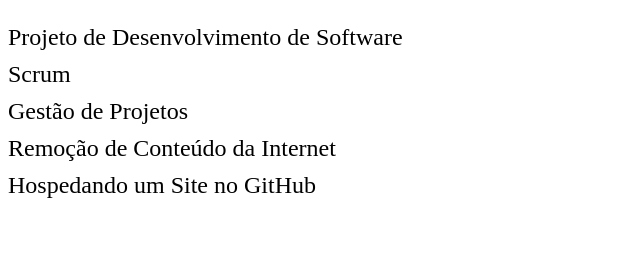
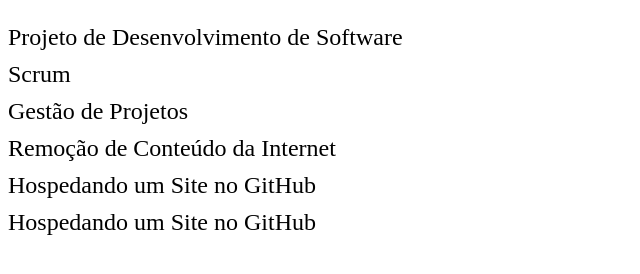
Before and after one commit to marcelovictorio/MarkMap, a plain HTML site: page index.html in a window 1280 px wide. Shown: the whole page, without its empty margins (0-640 px from the left). Drawn offline with Linux system fonts and the light colour scheme.

Commit message:
Update index.html

```diff
--- a/index.html
+++ b/index.html
@@ -26,6 +26,8 @@
     <li><a href="Gestão de Projetos.html">Gestão de Projetos</a></li>
     <li><a href="Remoção de Conteúdo da Internet.html">Remoção de Conteúdo da Internet</a></li>
     <li><a href="Hospedando um Site no GitHub.html">Hospedando um Site no GitHub</a></li>
+    <li><a href="Como separar o áudio e exportar como MP3 no Shotcut.html">Hospedando um Site no GitHub</a></li>
+
   </ul>
 </body>
 </html>
```
